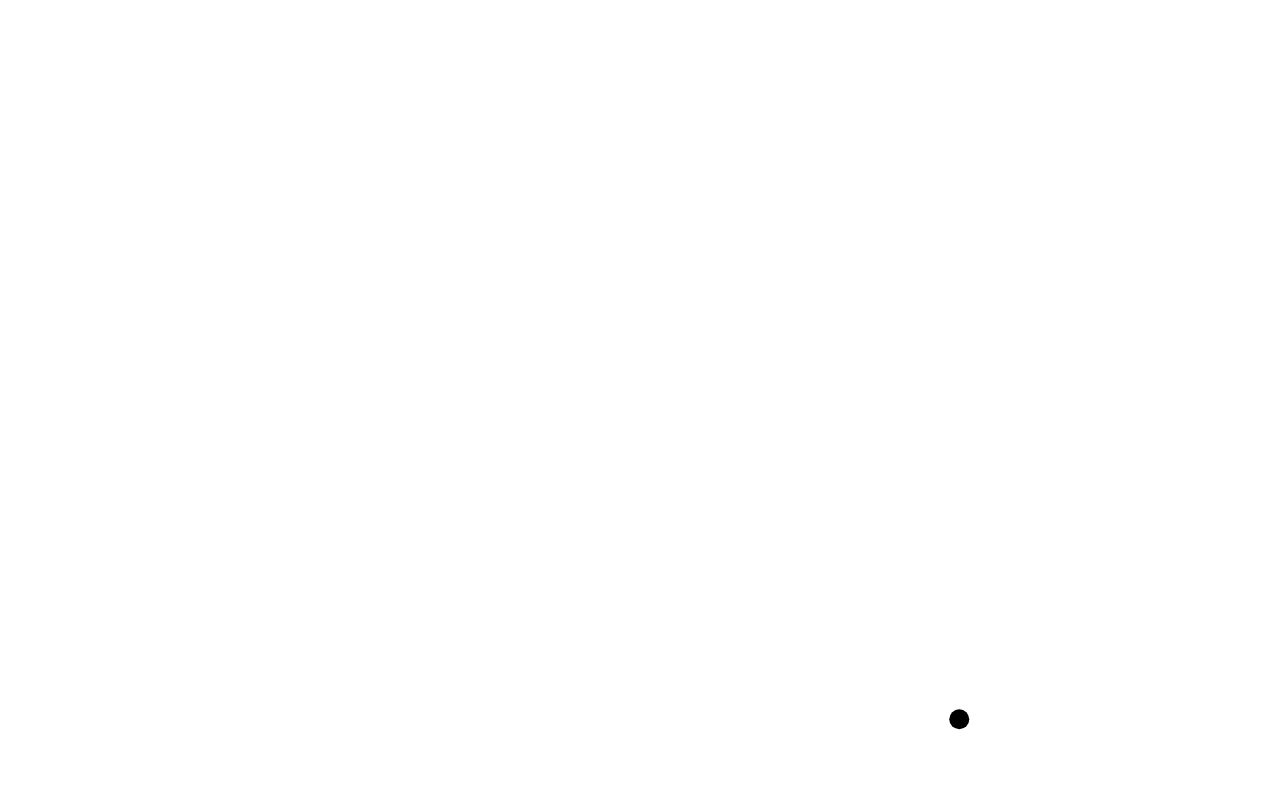
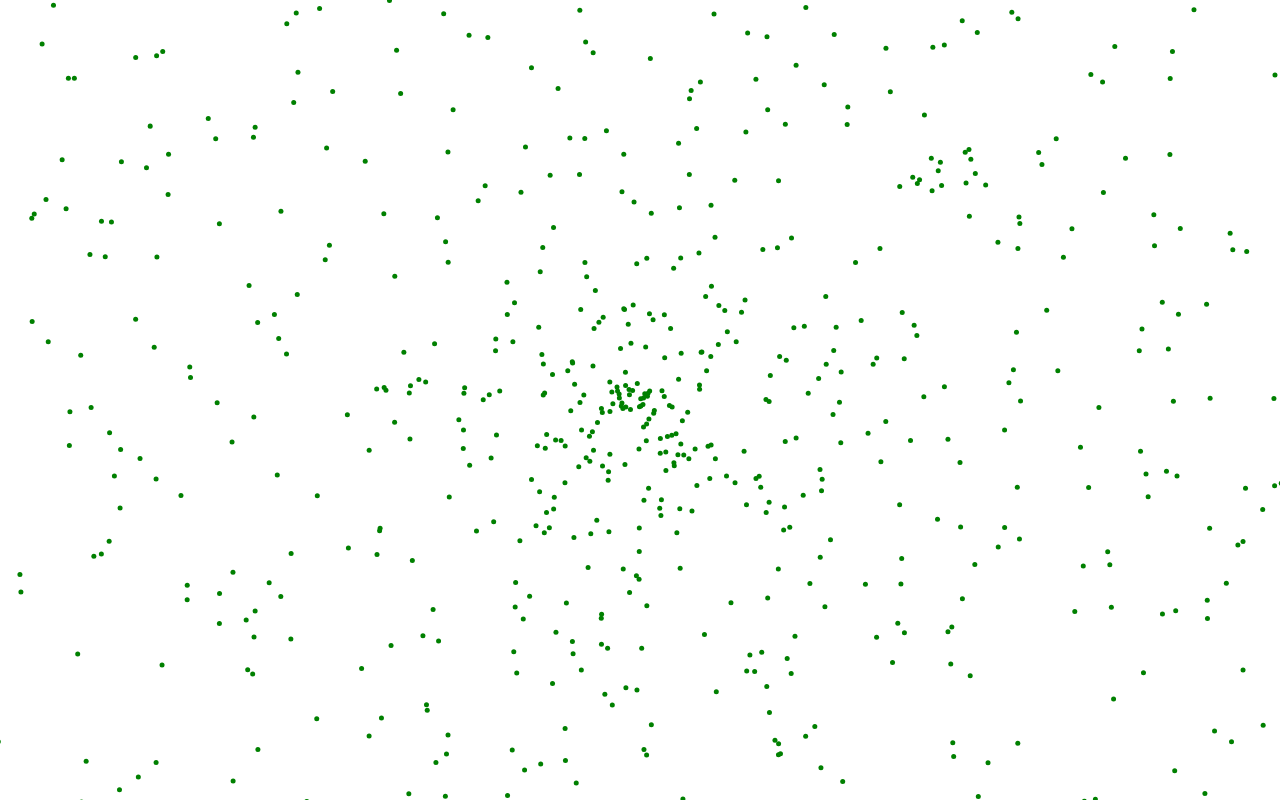
Before and after one commit to pramu664/coding_math, a plain HTML site: page physics/index.html in a window 1280 px wide. Drawn offline with Linux system fonts and the light colour scheme.

Commit message:
beautiful particle movement

```diff
--- /dev/null
+++ b/physics/fireworks.js
@@ -0,0 +1,34 @@
+window.onload = function() {
+	const canvas = document.getElementById("canvas");
+	const ct = canvas.getContext("2d");
+	const width = canvas.width = window.innerWidth;
+	const height = canvas.height = window.innerHeight;
+	const centerX = width / 2;
+	const centerY = height / 2;
+
+	const particles = [];
+
+	for (let i = 0; i < 1000; i++) {
+		let newParticle = particle.create(centerX, centerY, Math.random() * 3, Math.random() * (Math.PI * 2));
+		particles.push(newParticle);
+	}
+
+	update();
+
+	function update() {
+
+		ct.clearRect(0, 0, width, height);
+		ct.fillStyle = "green";
+
+		for(let i = 0; i < particles.length; i++) {
+			let p = particles[i];
+			ct.beginPath();
+			ct.arc(p.position.getX(), p.position.getY(), 2.5, 0, Math.PI * 2, false);
+			ct.fill();
+			p.update();
+		}
+
+		requestAnimationFrame(update)
+	}
+
+}
--- a/physics/index.html
+++ b/physics/index.html
@@ -4,7 +4,8 @@
 		<title>Velocity</title>
 		<script type="text/javascript" src="vector.js"></script>
 		<script type="text/javascript" src="particle.js"></script>
-		<script type="text/javascript" src="main.js"></script>
+		<script type="text/javascript" src="fireworks.js"></script>
+		<!-- <script type="text/javascript" src="main.js"></script> -->
 		<style>
 			html, body {
 				margin: 0px;
--- a/physics/main.js
+++ b/physics/main.js
@@ -6,14 +6,16 @@ window.onload = function() {
 	cx = width/2;
 	cy = height/2;
 
-	p = particle.create(cx, cy, 1.5, Math.PI/4);
+	p = particle.create(0, height, 10, 3 * Math.PI/2);
+	acceleration = vector.create(0.1, 0.1);
 
 
-	update();
+	//update();
 
 	function update() {
 		ct.clearRect(0, 0, width, height);
 
+		p.accelerate(acceleration);
 		p.update();
 
 		ct.beginPath();
--- a/physics/particle.js
+++ b/physics/particle.js
@@ -13,5 +13,9 @@ var particle = {
 
 	update: function() {
 		this.position.addTo(this.velocity);
+	},
+
+	accelerate: function(acceleration) {
+		this.velocity.addTo(acceleration);
 	}
 };
```
